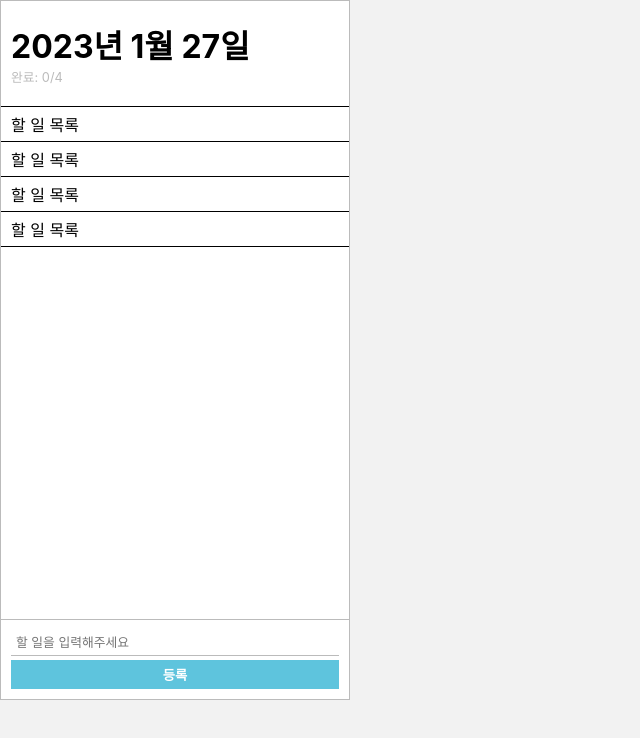
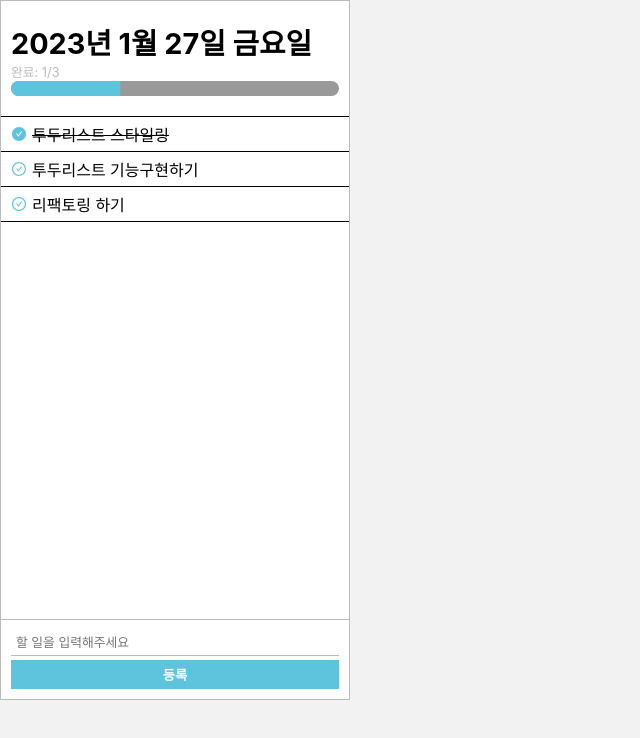
Before and after one commit to kimtaeung020322/KTU, a React (Create React App) app in the folder todos/: page / in a window 1280 px wide. Shown: the top 738 px of the page, without its empty margins (0-640 px from the left). Built offline with nearby package versions, Linux system fonts and the light colour scheme.

Commit message:
20230130_오전(KTU)

```diff
--- a/todos/package.json
+++ b/todos/package.json
@@ -3,12 +3,14 @@
   "version": "0.1.0",
   "private": true,
   "dependencies": {
+    "@mui/icons-material": "^5.11.0",
     "@testing-library/jest-dom": "^5.16.5",
     "@testing-library/react": "^13.4.0",
     "@testing-library/user-event": "^13.5.0",
     "polished": "^4.2.2",
     "react": "^18.2.0",
     "react-dom": "^18.2.0",
+    "react-icons": "^4.7.1",
     "react-scripts": "5.0.1",
     "styled-components": "^5.3.6",
     "web-vitals": "^2.1.4"
--- a/todos/src/component/todos/TodoBody.jsx
+++ b/todos/src/component/todos/TodoBody.jsx
@@ -1,14 +1,13 @@
 import styled from "styled-components";
 import TodtItem from "./TodtItem";
 
-function TodoBody() {
+function TodoBody({ todos, dispatch }) {
   return (
     <Container>
       <ul>
-        <TodtItem />
-        <TodtItem />
-        <TodtItem />
-        <TodtItem />
+        {todos.map((todo) => (
+          <TodtItem key={todo.id} todo={todo} dispatch={dispatch} />
+        ))}
       </ul>
     </Container>
   );
--- a/todos/src/component/todos/TodoHeader.jsx
+++ b/todos/src/component/todos/TodoHeader.jsx
@@ -1,10 +1,22 @@
 import styled from "styled-components";
 
-function TodoHeader() {
+function TodoHeader({ todos }) {
+  const dateStr = new Date().toLocaleDateString("ko-KR", {
+    dateStyle: "full",
+  });
+
+  const doneCount = todos.filter((todo) => todo.done).length;
+
+  const percentage = (doneCount / todos.length) * 100;
+
+  console.log(dateStr);
   return (
     <Container>
-      <DateText>2023년 1월 27일</DateText>
-      <CountText>완료: 0/4</CountText>
+      <DateText>{dateStr}</DateText>
+      <CountText>
+        완료: {doneCount}/{todos.length}
+      </CountText>
+      <PercentageBar percentage={percentage} />
     </Container>
   );
 }
@@ -14,7 +26,7 @@ const Container = styled.div`
   border-bottom: 1px solid ${({ theme }) => theme.colors.bd_color};
 `;
 const DateText = styled.p`
-  font-size: 2rem;
+  font-size: 1.8rem;
   font-weight: 700;
 `;
 
@@ -23,4 +35,20 @@ const CountText = styled.p`
   color: #bbb;
 `;
 
+const PercentageBar = styled.div`
+  height: 15px;
+  background-color: rgba(0, 0, 0, 0.4);
+  border-radius: 15px;
+  overflow: hidden;
+
+  &::after {
+    content: "";
+    display: block;
+    height: 100%;
+    transform-origin: left;
+    transform: scaleX(${({ percentage }) => percentage}%);
+    transition: transform 0.4s;
+    background-color: ${({ theme }) => theme.colors.main_color};
+  }
+`;
 export default TodoHeader;
--- a/todos/src/component/todos/TodoInput.jsx
+++ b/todos/src/component/todos/TodoInput.jsx
@@ -1,10 +1,35 @@
+import { useRef, useState } from "react";
 import styled from "styled-components";
-import { theme } from "../../style";
-function TodoInput() {
+
+function TodoInput({ dispatch }) {
+  const [text, setText] = useState("");
+  const nextId = useRef(4);
+  const inputRef = useRef();
+
+  const handleText = (e) => {
+    setText(e.target.value);
+  };
+  const handleSubmit = (e) => {
+    e.preventDefault();
+    if (text === "") {
+      alert("할 일을 입력해주세요.");
+      return;
+    }
+    dispatch({ type: "CREATE_TODO", id: nextId.current++, text });
+    setText("");
+    inputRef.current.focus();
+  };
   return (
     <Container>
-      <Input placeholder="할 일을 입력해주세요" />
-      <Button>등록</Button>
+      <form onSubmit={handleSubmit}>
+        <Input
+          placeholder="할 일을 입력해주세요"
+          onChange={handleText}
+          value={text}
+          ref={inputRef}
+        />
+        <Button>등록</Button>
+      </form>
     </Container>
   );
 }
--- a/todos/src/component/todos/Todos.jsx
+++ b/todos/src/component/todos/Todos.jsx
@@ -1,14 +1,38 @@
+import { useReducer } from "react";
 import styled from "styled-components";
 import TodoBody from "./TodoBody";
 import TodoHeader from "./TodoHeader";
 import TodoInput from "./TodoInput";
 
+function reducer(state, action) {
+  switch (action.type) {
+    case "CREATE_TODO":
+      return state.concat({ id: action.id, text: action.text, done: false });
+
+    case "TOGGLE_TODO":
+      return state.map((todo) =>
+        todo.id === action.id ? { ...todo, done: !todo.done } : todo
+      );
+
+    case "REMOVE_TODO":
+      return state.filter((todo) => todo.id !== action.id);
+
+    default:
+      return StaticRange;
+  }
+}
+
 function Todos() {
+  const [todos, dispatch] = useReducer(reducer, [
+    { id: 1, text: "투두리스트 스타일링", done: true },
+    { id: 2, text: "투두리스트 기능구현하기", done: false },
+    { id: 3, text: "리팩토링 하기", done: false },
+  ]);
   return (
     <Container>
-      <TodoHeader />
-      <TodoBody />
-      <TodoInput />
+      <TodoHeader todos={todos} />
+      <TodoBody todos={todos} dispatch={dispatch} />
+      <TodoInput dispatch={dispatch} />
     </Container>
   );
 }
--- a/todos/src/component/todos/TodtItem.jsx
+++ b/todos/src/component/todos/TodtItem.jsx
@@ -1,11 +1,65 @@
 import styled from "styled-components";
+import { AiOutlineCheckCircle, AiFillCheckCircle } from "react-icons/ai";
+import { BsFillTrashFill } from "react-icons/bs";
 
-function TodtItem() {
-  return <Container>할 일 목록</Container>;
+function TodtItem({ todo, dispatch }) {
+  const handleToggle = () => {
+    dispatch({ type: "TOGGLE_TODO", id: todo.id });
+  };
+
+  const handleRemove = () => {
+    if (window.confirm("삭제하시겠습니까?"))
+      dispatch({ type: "REMOVE_TODO", id: todo.id });
+  };
+
+  return (
+    <Container done={todo.done}>
+      <BtnCheck onClick={handleToggle}>
+        {todo.done ? <AiFillCheckCircle /> : <AiOutlineCheckCircle />}
+      </BtnCheck>
+
+      <p onClick={handleToggle}>{todo.text} </p>
+      <BtnDelete>
+        <BsFillTrashFill color="red" onClick={handleRemove} />
+      </BtnDelete>
+    </Container>
+  );
 }
 
 const Container = styled.li`
+  display: flex;
+  justify-content: space-between;
   padding: 5px 10px;
   border-bottom: 1px solid ${({ theme }) => theme.colors.bd_color};
+
+  p {
+    flex: 1;
+    margin-left: 5px;
+    text-decoration: ${({ done }) => done && "line-through"};
+  }
 `;
+
+const BtnCheck = styled.div`
+  display: flex;
+  align-items: center;
+  cursor: pointer;
+
+  svg {
+    fill: ${({ theme }) => theme.colors.main_color};
+  }
+`;
+
+const BtnDelete = styled.div`
+  svg {
+    opacity: 0;
+    cursor: pointer;
+  }
+
+  &:hover {
+    svg {
+      opacity: 1;
+    }
+  }
+`;
+
 export default TodtItem;
```
Also changed, not shown: 1 other file (tests, documents, lock files or other folders).
